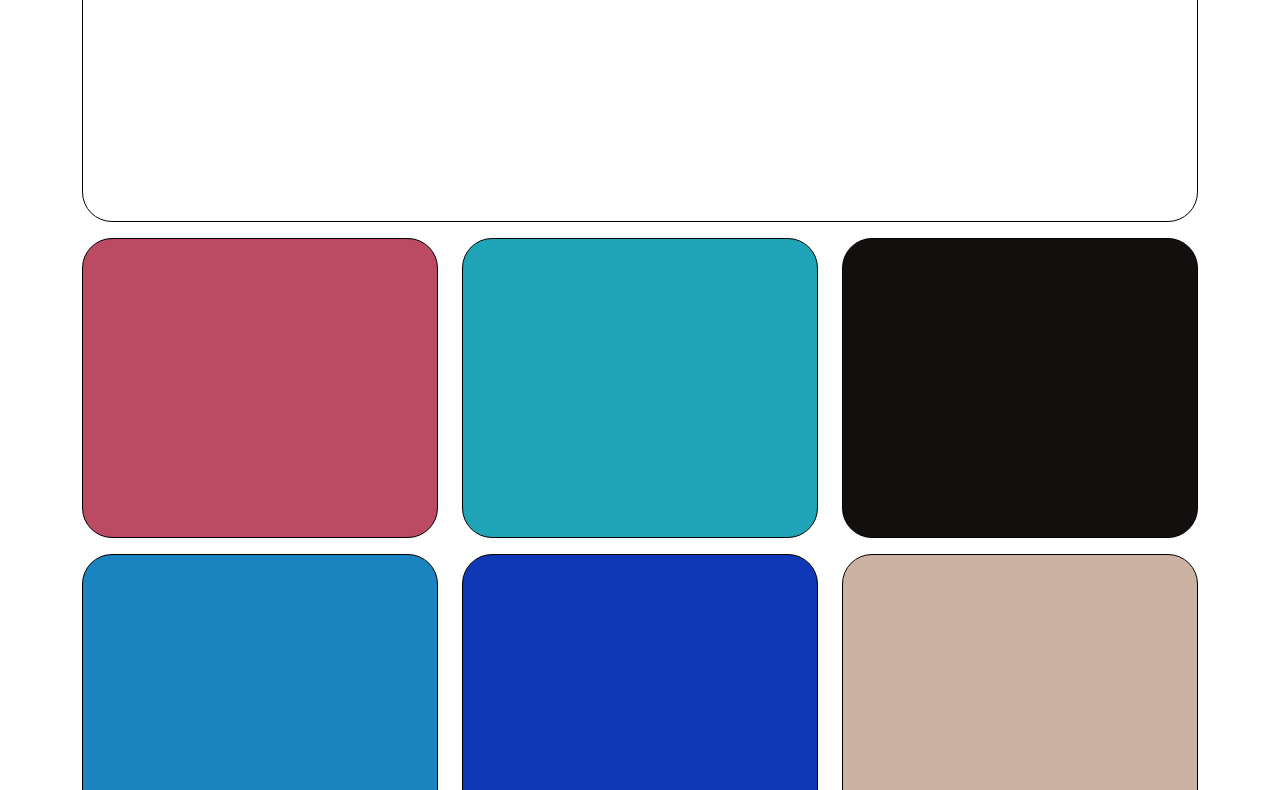
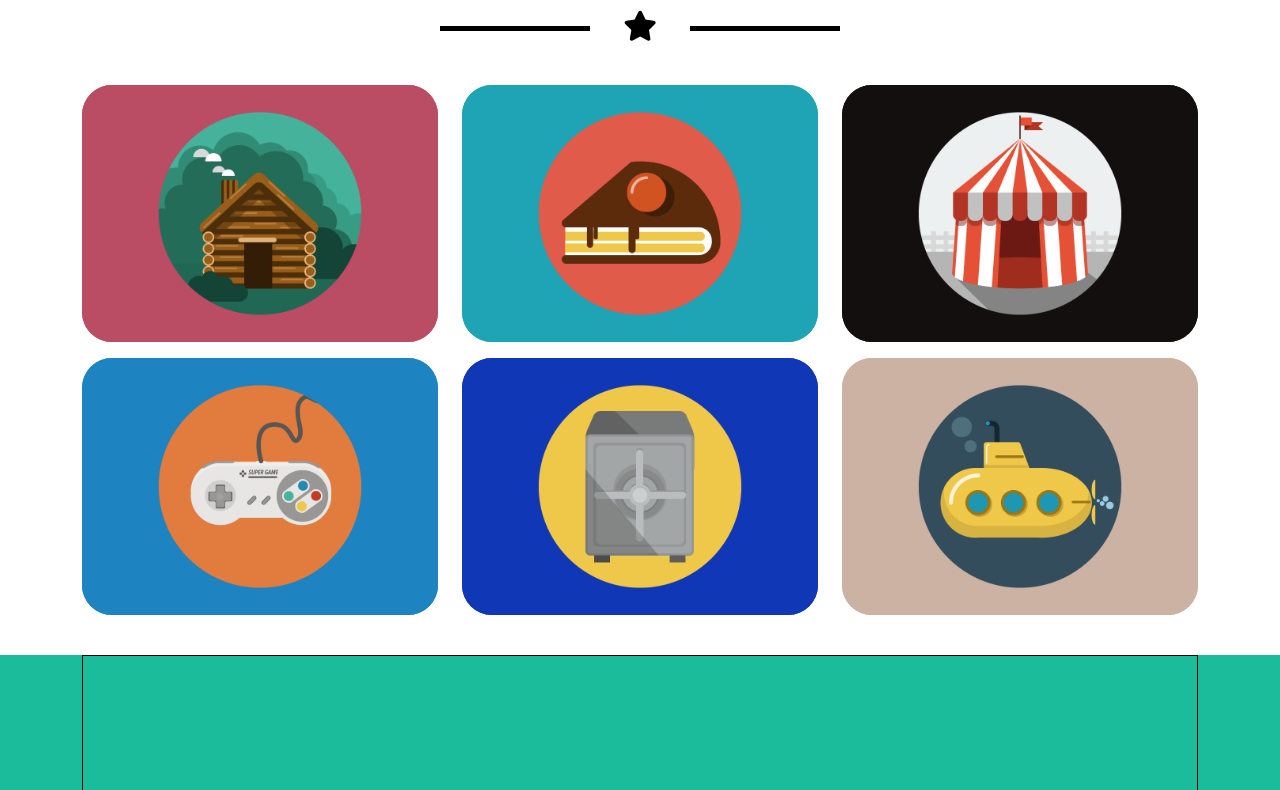
Before and after one commit to DarioLoForti/html-css-bootstrap-freelancer, a plain HTML site: page index.html in a window 1280 px wide. Shown: the part 688-1478 px from the top of the page. Drawn offline with nearby package versions, Linux system fonts and the light colour scheme.

Commit message:
[update] adding second section content

```diff
--- a/css/style.css
+++ b/css/style.css
@@ -68,8 +68,6 @@ h2{
 /* second section */
 
 .content-m-t{
-    height: 300px;
-    border: 1px solid black;
     border-radius: 30px;
 }
 .bg-p{
@@ -90,7 +88,41 @@ h2{
 .bg-c{
     background-color: #CCB2A3;
 }
-
+.content-m-t>h2{
+    font-weight: bold;
+}
+.content-m-t>img{
+    width: 100%;
+    border-radius: 30px;
+}
+.content-m-t>p{
+    font-family: sans-serif;
+    margin: 20px auto;
+    text-align: center;
+    font-size: 30px;
+    max-width: 400px;
+    position: relative;
+}
+.content-m-t>p:before{
+    content: "";
+    display: block;
+    width: 150px;
+    height: 5px;
+    background: black;
+    left: 0;
+    top: 50%;
+    position: absolute;
+}
+.content-m-t>p:after{
+    content: "";
+    display: block;
+    width: 150px;
+    height: 5px;
+    background:black;
+    right: 0;
+    top: 50%;
+    position: absolute;
+}
 /* third section*/
 
 .content-m{
--- a/index.html
+++ b/index.html
@@ -54,28 +54,43 @@
                 </div>
             </div>
             <!-- second section -->
-            <div class="container">
+            <div class="container py-4">
                 <div class="row gy-3 my-3">
                     <div class="col-12">
-                        <div class="content-m-t"></div>
+                        <div class="content-m-t text-center">
+                            <h2>PORTFOLIO</h2>
+                            <p><i class="fa-solid fa-star" style="color: black;"></i></p>
+                        </div>
                     </div>
-                    <div class="col-12 col-md-6 col-lg-4 ">
-                        <div class="content-m-t bg-p"></div>
+                    <div class="col-12 col-md-6 col-lg-4">
+                        <div class="content-m-t bg-p">
+                            <img src="./img/cabin.png" alt="">
+                        </div>
                     </div>
-                    <div class="col-12 col-md-6 col-lg-4 ">
-                        <div class="content-m-t bg-a"></div>
+                    <div class="col-12 col-md-6 col-lg-4">
+                        <div class="content-m-t bg-a">
+                            <img src="./img/cake.png" alt="">
+                        </div>
                     </div>
-                    <div class="col-12 col-md-6 col-lg-4 ">
-                        <div class="content-m-t bg-bl"></div>
+                    <div class="col-12 col-md-6 col-lg-4">
+                        <div class="content-m-t bg-bl">
+                            <img src="./img/circus.png" alt="">
+                        </div>
                     </div>
-                    <div class="col-12 col-md-6 col-lg-4 ">
-                        <div class="content-m-t bg-lb"></div>
+                    <div class="col-12 col-md-6 col-lg-4">
+                        <div class="content-m-t bg-lb">
+                            <img src="./img/game.png" alt="">
+                        </div>
                     </div>
-                    <div class="col-12 col-md-6 col-lg-4 ">
-                        <div class="content-m-t bg-b"></div>
+                    <div class="col-12 col-md-6 col-lg-4">
+                        <div class="content-m-t bg-b">
+                            <img src="./img/safe.png" alt="">
+                        </div>
                     </div>
-                    <div class="col-12 col-md-6 col-lg-4 ">
-                        <div class="content-m-t bg-c"></div>
+                    <div class="col-12 col-md-6 col-lg-4">
+                        <div class="content-m-t bg-c">
+                            <img src="./img/submarine.png" alt="">
+                        </div>
                     </div>
                 </div>
             </div>
```
